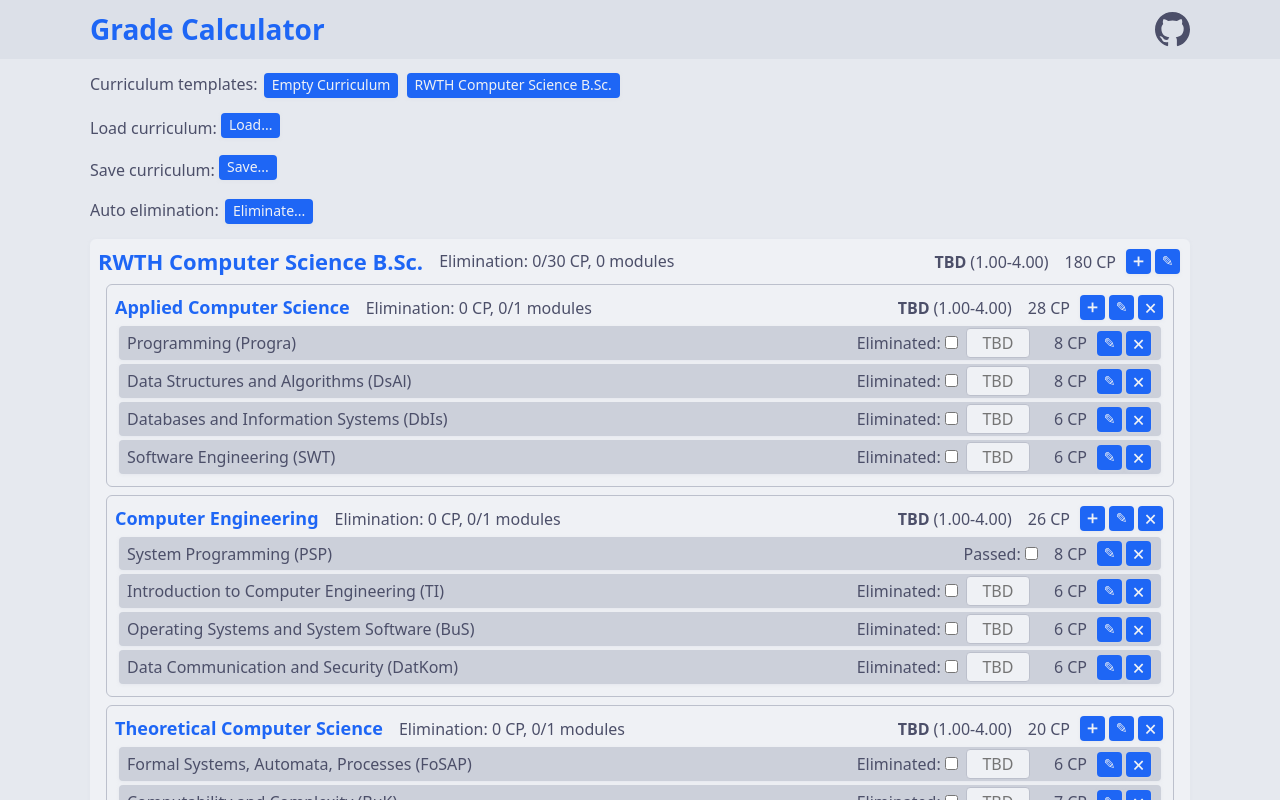
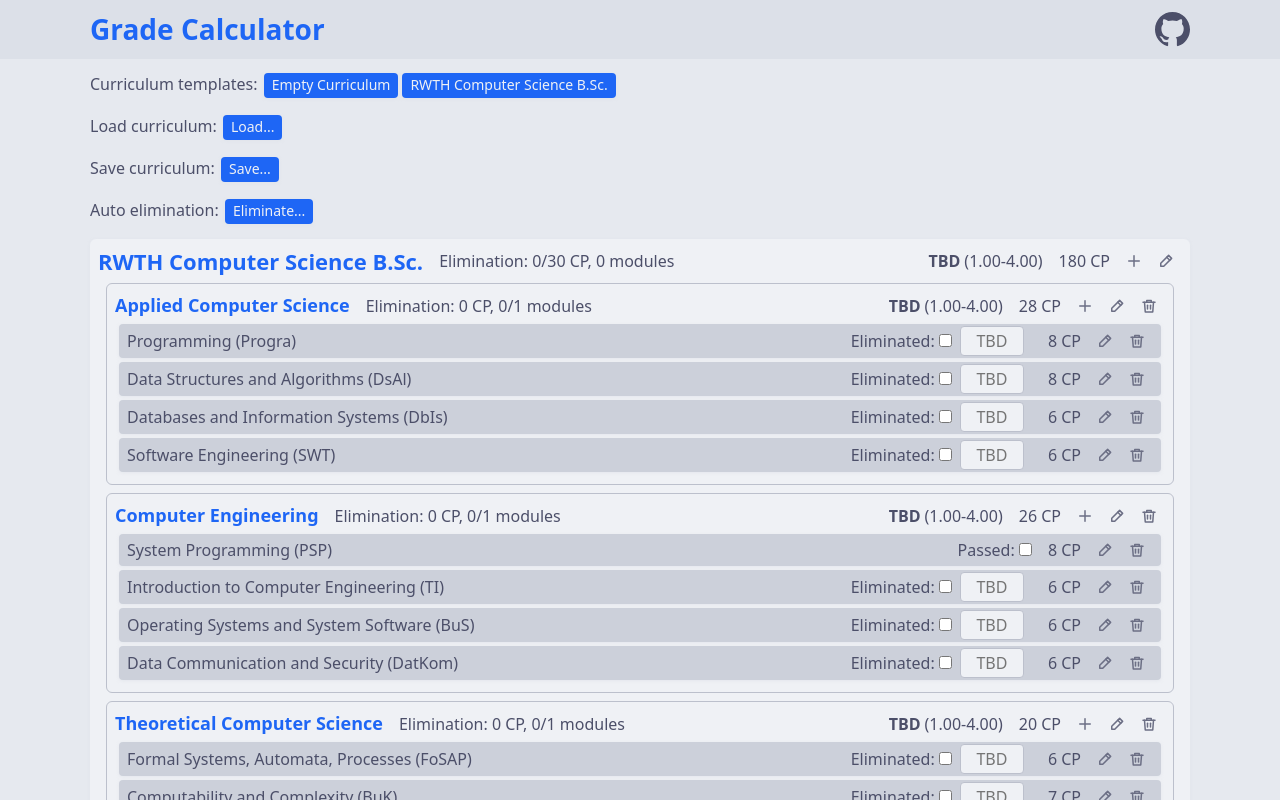
Before and after one commit to TimJentzsch/grade-calculator, a SvelteKit app: page / in a window 1280 px wide. Shown: the top 800 px of the page. Built offline with nearby package versions, Linux system fonts and the light colour scheme.

Commit message:
Add button components and SVG icons
Icon buttons replace the unicode glyphs, which rendered inconsistently across
platforms. The load button is now a real button, so it can be used with the keyboard.

```diff
--- a/src/app.css
+++ b/src/app.css
@@ -190,12 +190,6 @@ input.grade-input.invalid {
   text-align: right;
 }
 
-.control-button {
-  width: 25px;
-  height: 25px;
-  padding: var(--space-xs);
-}
-
 .module-container {
   margin: var(--space-xs);
   padding: var(--space-2xs) var(--space-sm);
@@ -218,44 +212,6 @@ input.grade-input.invalid {
   border-radius: var(--radius-md);
   background-color: var(--color-surface);
   box-shadow: var(--shadow-raised);
-}
-
-button,
-.upload-button,
-.save-button {
-  font-size: var(--font-size-sm);
-  font-weight: var(--font-weight-medium);
-  line-height: var(--line-height-tight);
-  display: table-cell;
-  vertical-align: middle;
-
-  cursor: pointer;
-
-  background-color: var(--color-primary);
-  color: var(--color-on-primary);
-  border: none;
-  margin: var(--space-2xs);
-  padding: var(--space-xs) var(--space-sm);
-  border-radius: var(--radius-sm);
-  box-shadow: var(--shadow-raised);
-}
-
-button:hover,
-.upload-button:hover,
-.save-button:hover {
-  background-color: var(--color-primary-hover);
-  box-shadow: var(--shadow-hover);
-}
-
-button:disabled {
-  cursor: default;
-  background-color: var(--color-surface-hover);
-  color: var(--color-text-disabled);
-  box-shadow: none;
-}
-
-.save-button {
-  text-decoration: none;
 }
 
 #settings {
--- a/src/lib/components/AreaEditor.svelte
+++ b/src/lib/components/AreaEditor.svelte
@@ -2,7 +2,7 @@
   import { untrack } from 'svelte';
   import type Curriculum from '#lib/model/curriculum.svelte.ts';
   import type ModuleArea from '#lib/model/module-area.svelte.ts';
-  import ControlButton from './ControlButton.svelte';
+  import IconButton from './IconButton.svelte';
 
   interface Props {
     kind: 'curriculum' | 'module-area';
@@ -87,9 +87,9 @@
     </div>
   </div>
   <div class="controls-container">
-    <ControlButton variant="save" title="Save the changes" onclick={save} /><ControlButton
-      variant="discard"
-      title="Discard the changes"
+    <IconButton icon="check" variant="primary" label="Save the changes" onclick={save} /><IconButton
+      icon="x"
+      label="Discard the changes"
       onclick={onDiscard}
     />
   </div>
--- a/src/lib/components/AreaHeader.svelte
+++ b/src/lib/components/AreaHeader.svelte
@@ -1,7 +1,7 @@
 <script lang="ts">
   import type Curriculum from '#lib/model/curriculum.svelte.ts';
   import type ModuleArea from '#lib/model/module-area.svelte.ts';
-  import ControlButton from './ControlButton.svelte';
+  import IconButton from './IconButton.svelte';
   import EliminationInfo from './EliminationInfo.svelte';
   import GradeText from './GradeText.svelte';
 
@@ -83,17 +83,18 @@
       </div>
     </div>
     <div class="controls-container">
-      <ControlButton
-        variant="add"
-        title={kind === 'curriculum' ? 'Add a new module area' : 'Add a new module'}
+      <IconButton
+        icon="plus"
+        label={kind === 'curriculum' ? 'Add a new module area' : 'Add a new module'}
         onclick={onAdd}
-      /><ControlButton
-        variant="edit"
-        title="Edit this {label}"
+      /><IconButton
+        icon="pencil"
+        label="Edit this {label}"
         onclick={onEdit}
-      />{#if onRemove}<ControlButton
-          variant="remove"
-          title="Remove this {label}"
+      />{#if onRemove}<IconButton
+          icon="trash"
+          variant="danger"
+          label="Remove this {label}"
           onclick={onRemove}
         />{/if}
     </div>
--- /dev/null
+++ b/src/lib/components/Button.svelte
@@ -0,0 +1,55 @@
+<script lang="ts">
+  import type { Snippet } from 'svelte';
+
+  interface Props {
+    children: Snippet;
+    /** Describes the action in more detail, shown as tooltip. */
+    title?: string;
+    onclick?: () => void;
+    disabled?: boolean;
+    /** Renders the button as a link, e.g. to download a file. */
+    href?: string;
+    /** The file name to download the link target as. */
+    download?: string;
+  }
+
+  const { children, title, onclick, disabled = false, href, download }: Props = $props();
+</script>
+
+{#if href !== undefined}
+  <!-- eslint-disable-next-line svelte/no-navigation-without-resolve -- Used for downloads, not routes -->
+  <a class="button" {href} {download} {title}>{@render children()}</a>
+{:else}
+  <button type="button" class="button" {title} {onclick} {disabled}>{@render children()}</button>
+{/if}
+
+<style>
+  .button {
+    display: inline-block;
+    vertical-align: middle;
+    margin: var(--space-2xs);
+    padding: var(--space-xs) var(--space-sm);
+    border: none;
+    border-radius: var(--radius-sm);
+    background-color: var(--color-primary);
+    color: var(--color-on-primary);
+    box-shadow: var(--shadow-raised);
+    font-size: var(--font-size-sm);
+    font-weight: var(--font-weight-medium);
+    line-height: var(--line-height-tight);
+    text-decoration: none;
+    cursor: pointer;
+  }
+
+  .button:hover {
+    background-color: var(--color-primary-hover);
+    box-shadow: var(--shadow-hover);
+  }
+
+  .button:disabled {
+    cursor: default;
+    background-color: var(--color-surface-hover);
+    color: var(--color-text-disabled);
+    box-shadow: none;
+  }
+</style>
--- a/src/lib/components/ControlButton.svelte
+++ /dev/null
@@ -1,22 +0,0 @@
-<script lang="ts">
-  type Variant = 'add' | 'edit' | 'remove' | 'save' | 'discard';
-
-  interface Props {
-    variant: Variant;
-    title: string;
-    onclick: () => void;
-  }
-
-  const { variant, title, onclick }: Props = $props();
-
-  // The variation selector U+FE0E forces the text (non-emoji) presentation of the glyphs.
-  const glyphs: Record<Variant, string> = {
-    add: '➕︎',
-    edit: '✎︎',
-    remove: '\u{1F5D9}︎',
-    save: '✔︎',
-    discard: '\u{1F5D9}︎',
-  };
-</script>
-
-<button class="{variant}-button control-button" {title} {onclick}>{glyphs[variant]}</button>
--- /dev/null
+++ b/src/lib/components/Icon.svelte
@@ -0,0 +1,41 @@
+<script lang="ts" module>
+  /** Stroke paths of each icon, drawn on a 24x24 grid. */
+  const icons = {
+    plus: ['M12 5v14', 'M5 12h14'],
+    pencil: ['M15.5 4.5l4 4L9 19H5v-4z', 'M13 7l4 4'],
+    trash: ['M4 7h16', 'M9 7V4.5h6V7', 'M6 7l1 13h10l1-13', 'M10 11v5', 'M14 11v5'],
+    check: ['M5 12.5l4.5 4.5L19 7'],
+    x: ['M6 6l12 12', 'M18 6L6 18'],
+  } satisfies Record<string, string[]>;
+
+  export type IconName = keyof typeof icons;
+</script>
+
+<script lang="ts">
+  interface Props {
+    name: IconName;
+  }
+
+  const { name }: Props = $props();
+</script>
+
+<svg
+  class="icon"
+  viewBox="0 0 24 24"
+  fill="none"
+  stroke="currentColor"
+  stroke-width="2"
+  stroke-linecap="round"
+  stroke-linejoin="round"
+  aria-hidden="true"
+>
+  {#each icons[name] as d (d)}<path {d} />{/each}
+</svg>
+
+<style>
+  .icon {
+    display: block;
+    width: 1.125em;
+    height: 1.125em;
+  }
+</style>
--- /dev/null
+++ b/src/lib/components/IconButton.svelte
@@ -0,0 +1,65 @@
+<script lang="ts">
+  import Icon, { type IconName } from './Icon.svelte';
+
+  interface Props {
+    icon: IconName;
+    /** Describes the action, shown as tooltip and read by screen readers. */
+    label: string;
+    /**
+     * - `ghost`: a subtle button for secondary actions
+     * - `primary`: a filled button for the main action, e.g. saving
+     * - `danger`: a subtle button for destructive actions, e.g. removing
+     */
+    variant?: 'ghost' | 'primary' | 'danger';
+    onclick: () => void;
+  }
+
+  const { icon, label, variant = 'ghost', onclick }: Props = $props();
+</script>
+
+<button type="button" class="icon-button {variant}" title={label} aria-label={label} {onclick}
+  ><Icon name={icon} /></button
+>
+
+<style>
+  .icon-button {
+    display: inline-flex;
+    align-items: center;
+    justify-content: center;
+    vertical-align: middle;
+    /* The icon and button size scale with the font size */
+    font-size: var(--font-size-base);
+    width: 1.75em;
+    height: 1.75em;
+    margin: 0 var(--space-2xs);
+    padding: 0;
+    border: none;
+    border-radius: var(--radius-sm);
+    cursor: pointer;
+  }
+
+  .ghost,
+  .danger {
+    background-color: transparent;
+    color: var(--color-text-muted);
+  }
+
+  .ghost:hover {
+    background-color: var(--color-surface-hover);
+    color: var(--color-primary);
+  }
+
+  .danger:hover {
+    background-color: var(--color-surface-hover);
+    color: var(--color-danger);
+  }
+
+  .primary {
+    background-color: var(--color-primary);
+    color: var(--color-on-primary);
+  }
+
+  .primary:hover {
+    background-color: var(--color-primary-hover);
+  }
+</style>
--- a/src/lib/components/ModuleDisplay.svelte
+++ b/src/lib/components/ModuleDisplay.svelte
@@ -1,6 +1,6 @@
 <script lang="ts">
   import type Module from '#lib/model/module.svelte.ts';
-  import ControlButton from './ControlButton.svelte';
+  import IconButton from './IconButton.svelte';
   import GradeInput from './GradeInput.svelte';
 
   interface Props {
@@ -56,9 +56,10 @@
       </div>
     </div>
     <div class="controls-container">
-      <ControlButton variant="edit" title="Edit this module" onclick={onEdit} /><ControlButton
-        variant="remove"
-        title="Remove this module"
+      <IconButton icon="pencil" label="Edit this module" onclick={onEdit} /><IconButton
+        icon="trash"
+        variant="danger"
+        label="Remove this module"
         onclick={onRemove}
       />
     </div>
--- a/src/lib/components/ModuleEditor.svelte
+++ b/src/lib/components/ModuleEditor.svelte
@@ -1,7 +1,7 @@
 <script lang="ts">
   import { untrack } from 'svelte';
   import type Module from '#lib/model/module.svelte.ts';
-  import ControlButton from './ControlButton.svelte';
+  import IconButton from './IconButton.svelte';
   import GradeInput from './GradeInput.svelte';
 
   interface Props {
@@ -133,9 +133,9 @@
     >
   </div>
   <div class="controls-container">
-    <ControlButton variant="save" title="Save the changes" onclick={save} /><ControlButton
-      variant="discard"
-      title="Discard the changes"
+    <IconButton icon="check" variant="primary" label="Save the changes" onclick={save} /><IconButton
+      icon="x"
+      label="Discard the changes"
       onclick={onDiscard}
     />
   </div>
--- a/src/routes/+page.svelte
+++ b/src/routes/+page.svelte
@@ -1,4 +1,5 @@
 <script lang="ts">
+  import Button from '#lib/components/Button.svelte';
   import CurriculumView from '#lib/components/CurriculumView.svelte';
   import runAutoElimination from '#lib/auto-elimination.ts';
   import Curriculum, { type CurriculumObject } from '#lib/model/curriculum.svelte.ts';
@@ -18,6 +19,8 @@
   function loadConfig(config: CurriculumObject) {
     curriculum = Curriculum.fromObject(config);
   }
+
+  let fileInput: HTMLInputElement | undefined = $state();
 
   function loadConfiguration(event: Event & { currentTarget: HTMLInputElement }) {
     const input = event.currentTarget;
@@ -66,69 +69,38 @@
 <div id="body-container">
   <div id="settings">
     <div class="settings-container">
-      <div id="template-container">
       Curriculum templates:
-        <button
-          id="new-curriculum-button"
-          class="template-button"
-          title="Create a new empty curriculum"
-          onclick={newCurriculum}
-        >
-          Empty Curriculum
-        </button>
-        {#each templates as template (template.name)}<button
-            class="template-button"
+      <Button title="Create a new empty curriculum" onclick={newCurriculum}>Empty Curriculum</Button
+      >{#each templates as template (template.name)}<Button
           title="Load the {template.name} curriculum"
-            onclick={() => loadConfig(template)}>{template.name}</button
+          onclick={() => loadConfig(template)}>{template.name}</Button
         >{/each}
     </div>
-    </div>
     <div class="settings-container">
-      <label>
       Load curriculum:
-        <label class="upload-button" title="Upload a saved curriculum">
-          Load...
+      <Button title="Upload a saved curriculum" onclick={() => fileInput?.click()}>Load...</Button>
       <input
-            id="load-config"
+        bind:this={fileInput}
         type="file"
         accept=".json"
         name="configurationInput"
-            style="display: none"
+        hidden
         onchange={loadConfiguration}
       />
-        </label>
-      </label>
     </div>
     <div class="settings-container">
-      <span>
       Save curriculum:
-        <!-- eslint-disable svelte/no-navigation-without-resolve -- data: URL download, not a route -->
-        <a
-          id="save-config"
-          class="save-button"
-          href={saveHref}
-          download={saveFileName}
-          target="_blank"
-          title="Download the curriculum configuration"
+      <Button href={saveHref} download={saveFileName} title="Download the curriculum configuration"
+        >Save...</Button
       >
-          Save...
-        </a>
-        <!-- eslint-enable svelte/no-navigation-without-resolve -->
-      </span>
     </div>
     <div class="settings-container">
-      <label>
       Auto elimination:
-        <button
-          id="auto-elimination-button"
-          class="template-button"
+      <Button
         title="Automatically eliminate modules for the best grade"
         onclick={autoElimination}
-          disabled={eliminating}
+        disabled={eliminating}>Eliminate...</Button
       >
-          Eliminate...
-        </button>
-      </label>
 
       <span id="auto-elimination-loading-indicator">{eliminating ? 'Calculating…' : ''}</span>
     </div>
```
Also changed, not shown: 2 other files (tests, documents, lock files or other folders). Lines whose indentation alone changed are shown as unchanged.
